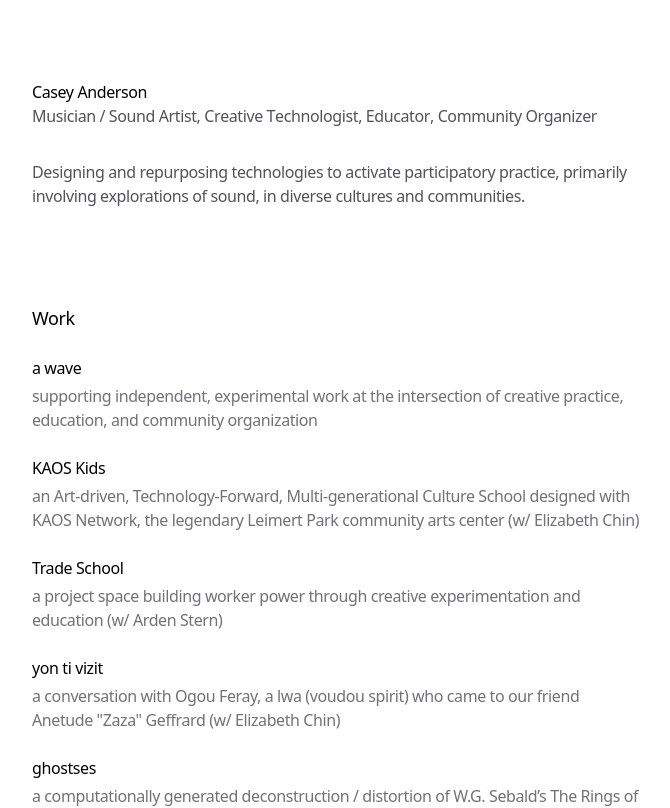
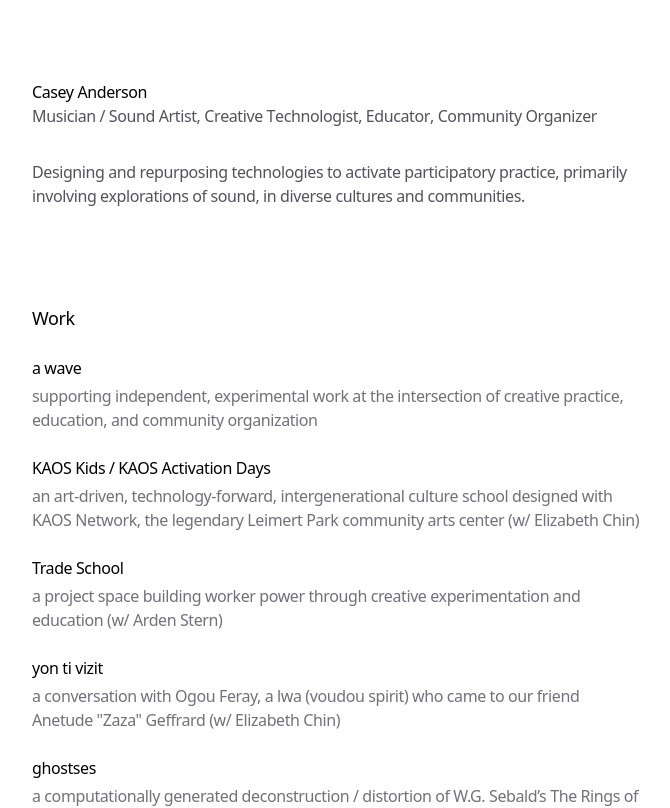
Before and after one commit to caseyanderson/caseyanderson.work, a Next.js app: page / in a window 1280 px wide. Shown: the top 808 px of the page, without its empty margins (304-974 px from the left). Built offline with nearby package versions, Linux system fonts and the light colour scheme.

Commit message:
copy edit

```diff
--- a/app/data.ts
+++ b/app/data.ts
@@ -84,8 +84,8 @@ export const BLOG_POSTS: BlogPost[] = [
         uid: 'blog-1',
     },
     {
-        title: 'KAOS Kids',
-        description: 'an Art-driven, Technology-Forward, Multi-generational Culture School designed with KAOS Network, the legendary Leimert Park community arts center (w/ Elizabeth Chin)',
+        title: 'KAOS Kids / KAOS Activation Days',
+        description: 'an art-driven, technology-forward, intergenerational culture school designed with KAOS Network, the legendary Leimert Park community arts center (w/ Elizabeth Chin)',
         link: '/blog/kaos-kids',
         uid: 'blog-2',
     },
```
